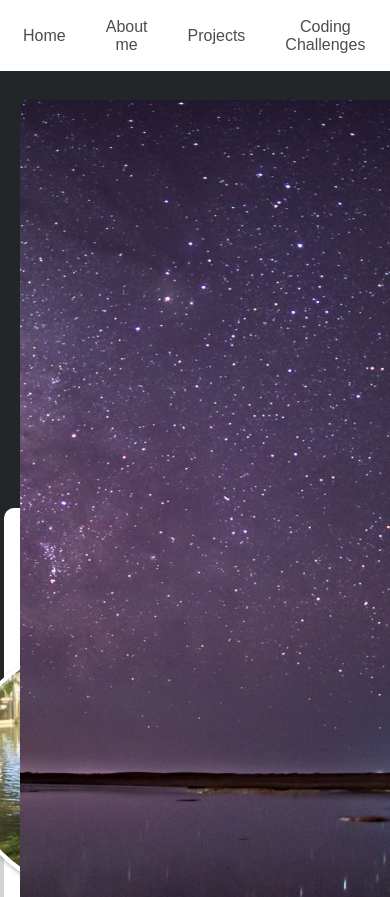
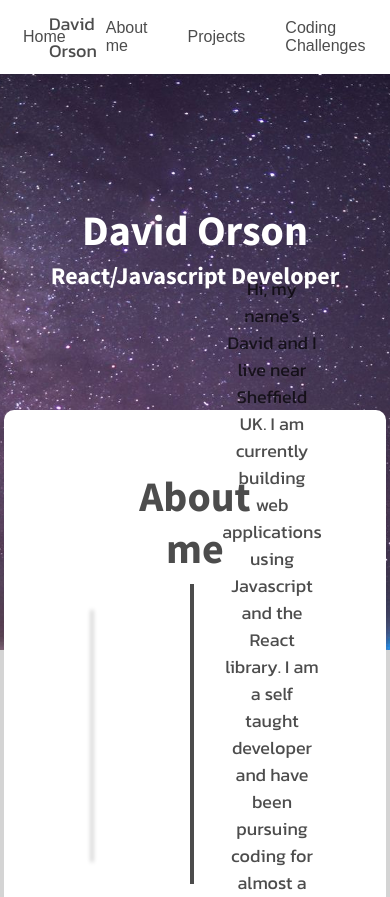
Before and after one commit to David-Orson/Portfolio-2020, a React (Create React App) app: page / in a window 390 px wide. Shown: the top 897 px of the page. Built offline with nearby package versions, Linux system fonts and the light colour scheme; a web font is replaced by a local one.

Commit message:
Responsive Hero

```diff
--- a/src/App.css
+++ b/src/App.css
@@ -193,7 +193,7 @@ button:active {
   }
 }
 
-@media only screen and (max-width: 665px) {
+/* @media only screen and (max-width: 665px) {
   * {
     text-align: center;
   }
@@ -271,4 +271,4 @@ button:active {
   .email {
     font-size: 28px;
   }
-}
+} */
--- a/src/css/Hero.css
+++ b/src/css/Hero.css
@@ -11,7 +11,7 @@
 
 .hero-img {
   width: 100vw;
-  height: 100vh;
+  min-width: 1357px;
   object-fit: cover;
   z-index: -1;
 }
```
